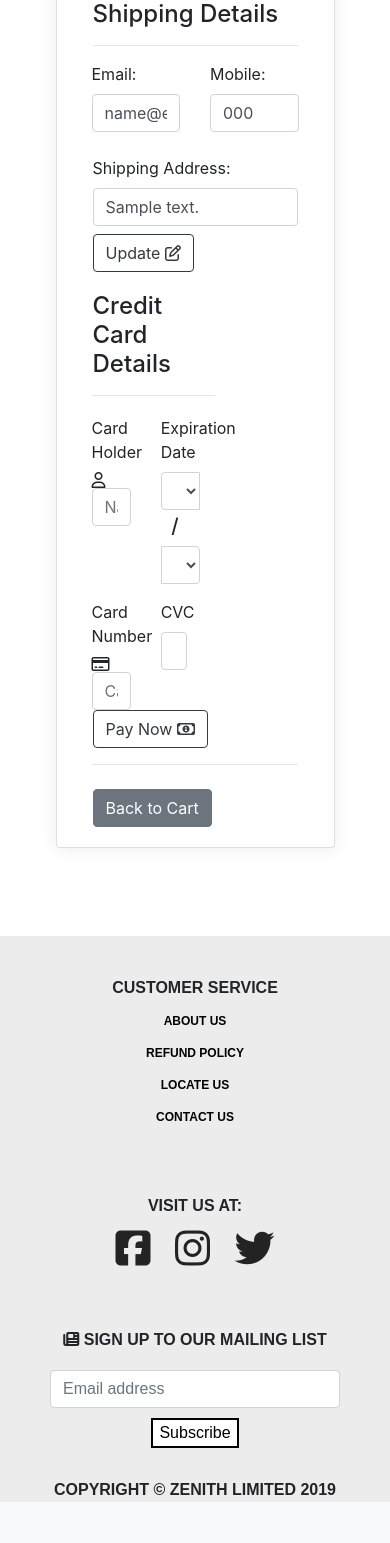
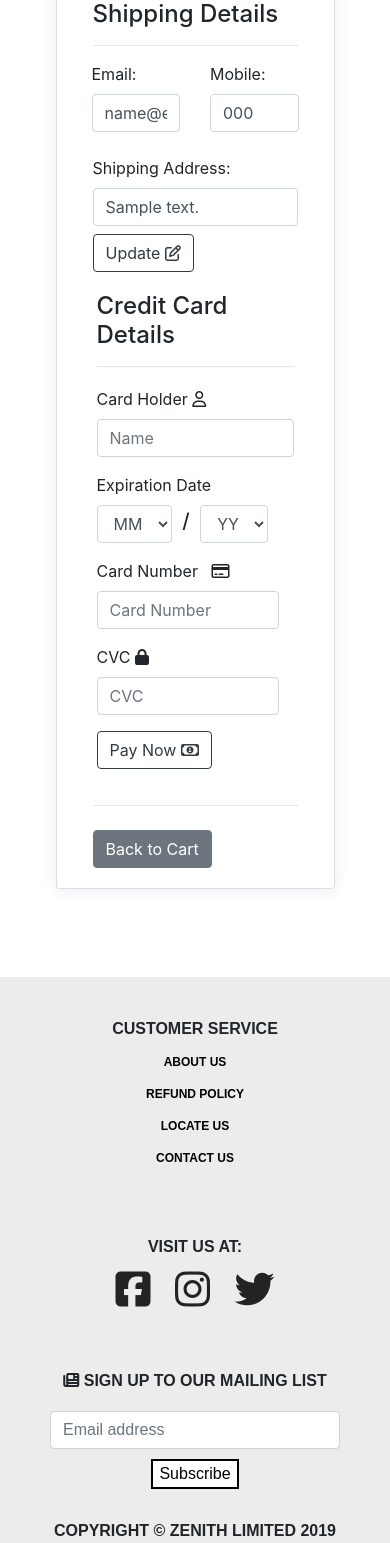
Before and after one commit to JohnLeong/ICT-1004-PHP-Project, a PHP site: page /checkout.php in a window 390 px wide. Shown: the part 749-2292 px from the top of the page. Before the commit the page ends 2251 px from the top, so only its background shows below. Run offline with PHP 8.4, Linux system fonts and the light colour scheme; the visitor is signed in with stand-in values (Sample User, id 1); tables that the repository leaves empty or names only in its code hold one stand-in row (values such as "Sample post"); grey boxes marked "Sample" are stand-in pictures; data that the repository does not hold is empty; some libraries are stand-ins or nearby versions.

Commit message:
edits to responsiveness

```diff
--- a/checkout.php
+++ b/checkout.php
@@ -184,22 +184,23 @@ and open the template in the editor.-->
                                 </form>
                             </div>
                         </div>
-
-                        <div class="row ">
-                            <form class="col-7 px-0" action="inc/checkout_process.php" method="post" name="checkoutpayment">
-                                <h4 class="px-3">Credit Card Details</h4>
-                                <hr class="ml-3 mb-0">
+                            <div class="card-body">
+                                <form class="col-sm-7 px-0" action="inc/checkout_process.php" method="post" name="checkoutpayment">
+                                    <h4>Credit Card Details</h4>
+                                    <hr class="mb-0">
                                     <div class="row">
-                                    <div class="form-group col-6">
+                                        <div class="form-group col-xs-5">
                                             <div class="inner-addon right-addon">
                                                 <label>Card Holder</label>
                                                 <i class="far fa-user"></i>
                                                 <input id="card-holder" type="text" placeholder="Name" pattern="[A-Za-z]{1.}" class="form-control" required>
                                             </div>
                                         </div>
-                                    <div class="form-group col-6">
+                                    </div>
+                                    <div class="form-group row pt-0">
                                         <label>Expiration Date</label>
                                         <div class="input-group">
+                                            <span class="col-xs-6">
                                                 <select class="form-control" name="mm" required>
                                                 <option selected="selected">MM</option>
                                                 <?php
@@ -214,12 +215,14 @@ and open the template in the editor.-->
                                                 }
                                                 ?>
                                                 </select>
+                                            </span>
                                             <h5 class="mt-1">&nbsp;&nbsp;/&nbsp;&nbsp;</h5>
+                                            <span class="col-xs-6">
                                                 <select class="form-control" name="yy" required>
                                                     <option selected="selected">YY</option>
                                                     <?php
                                                     // Populating the year array
-                                                $years = array("19", "20", "22", "23", "24", "25", "26", "27", "28", "29", "30", "31");
+                                                    $years = array("20", "22", "23", "24", "25", "26", "27", "28", "29", "30", "31");
 
                                                     // Iterating through the YY array
                                                     foreach ($years as $years) {
@@ -229,19 +232,18 @@ and open the template in the editor.-->
                                                     }
                                                     ?>
                                                 </select>
+                                            </span>
                                         </div>
                                     </div>
+                                    <div class="col-xs-6 col-md-6 form-group pl-0 ml-0">
+                                        <label>Card Number &nbsp;</label>
+                                        <i class="far fa-credit-card mt-1"></i>
+                                        <input id="card-number" type="text" class="form-control" placeholder="Card Number" pattern="[0-9]{13,16}" required>
                                     </div>
-                                <div class="row form-group py-0 mb-0 ">
-                                    <div class="inner-addon right-addon col-6">
-                                        <label>Card Number</label>
-                                        <i class="far fa-credit-card"></i>
-                                        <input id="card-number" type="text" class="form-control" placeholder="Card Number" pattern="[0-9]{16}" required>
-                                    </div>
-                                    <div class="form-group col-4">
+                                    <div class="col-xs-2 col-md-2 form-group pl-0">
                                         <label>CVC</label>
+                                        <i class="fas fa-lock mt-1"></i>
                                         <input id="cvc" type="text" class="form-control" placeholder="CVC" pattern="[0-9]{3}" required>
-                                    </div>
                                     </div>
                                     <?php
                                     $disc = $_POST["discount"];
@@ -251,7 +253,7 @@ and open the template in the editor.-->
                                     echo "<input type='hidden' value='$shipfee' name='shippingfee'>";
                                     echo "<input type='hidden' value='$finalp' name='final'>";
                                     ?>
-                                <button type="submit" name="paynow" class="btn btn-outline-dark mt-0 ml-3">Pay Now&nbsp;<i class="far fa-money-bill-alt"></i></button>
+                                    <button type="submit" name="paynow" class="btn btn-outline-dark mt-0">Pay Now&nbsp;<i class="far fa-money-bill-alt"></i></button>
                                 </form>
                             </div>
                             <hr class="mx-3">
--- a/css/zenithMainStyle.css
+++ b/css/zenithMainStyle.css
@@ -1023,3 +1023,8 @@ form {
     border-bottom-color:lightgray;
 }
 /* End of adminpage box*/
+
+    .test {
+        width: 100%;
+        object-fit: contain;
+    }
```
Also changed, not shown: orderconfirmed.php (+9 -9 lines), product_detail.php (+5 -3 lines). Lines whose indentation alone changed are shown as unchanged.
